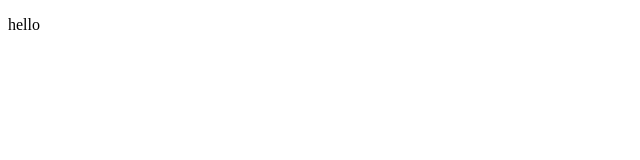
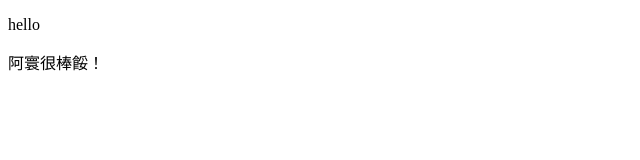
Before and after one commit to chunuhc/chun, a plain HTML site: page index.html in a window 1280 px wide. Shown: the whole page, without its empty margins (0-640 px from the left). Drawn offline with Linux system fonts and the light colour scheme.

Commit message:
Update index.html

```diff
--- a/index.html
+++ b/index.html
@@ -8,6 +8,7 @@
 <body>
 
     <p>hello</p>
+    <p>阿寰很棒餒！</p>
 
 </body>
 </html>
```
